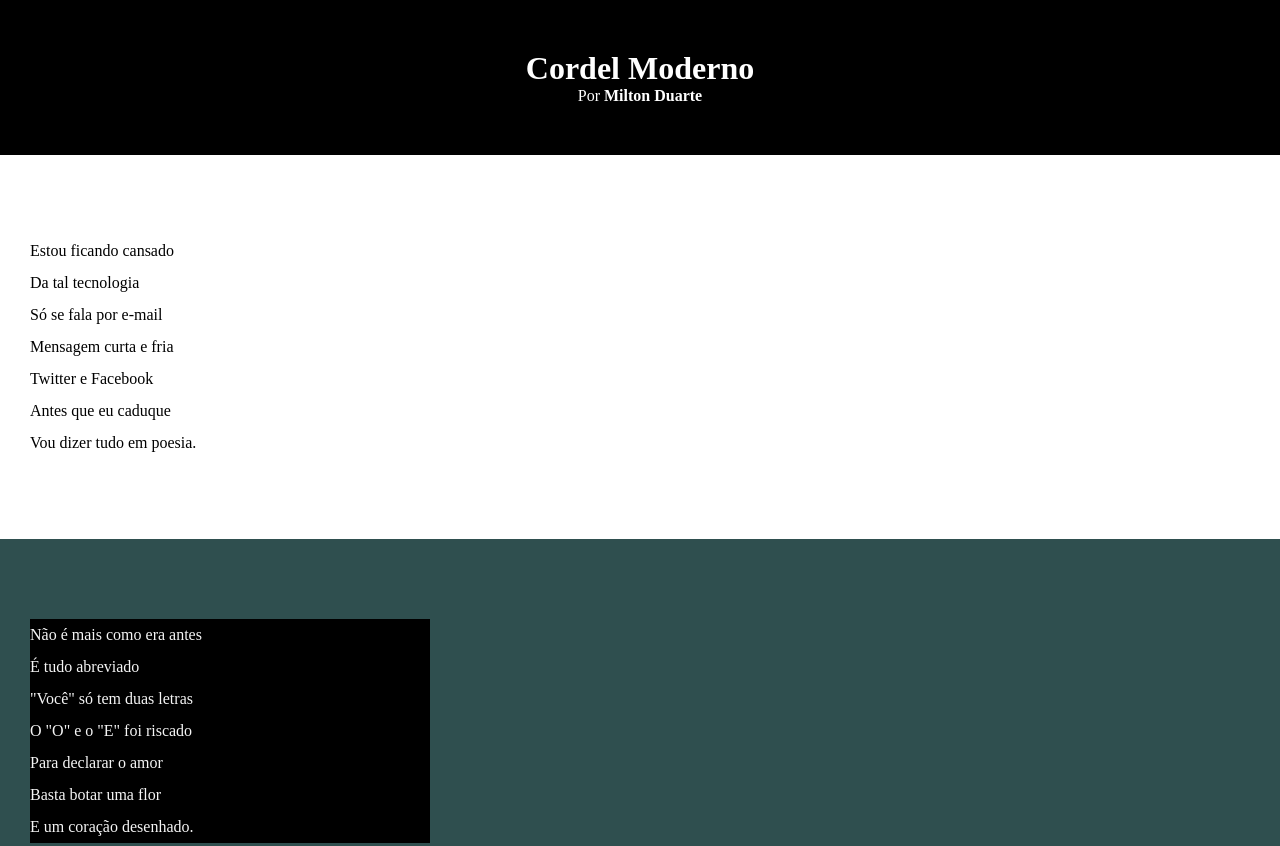
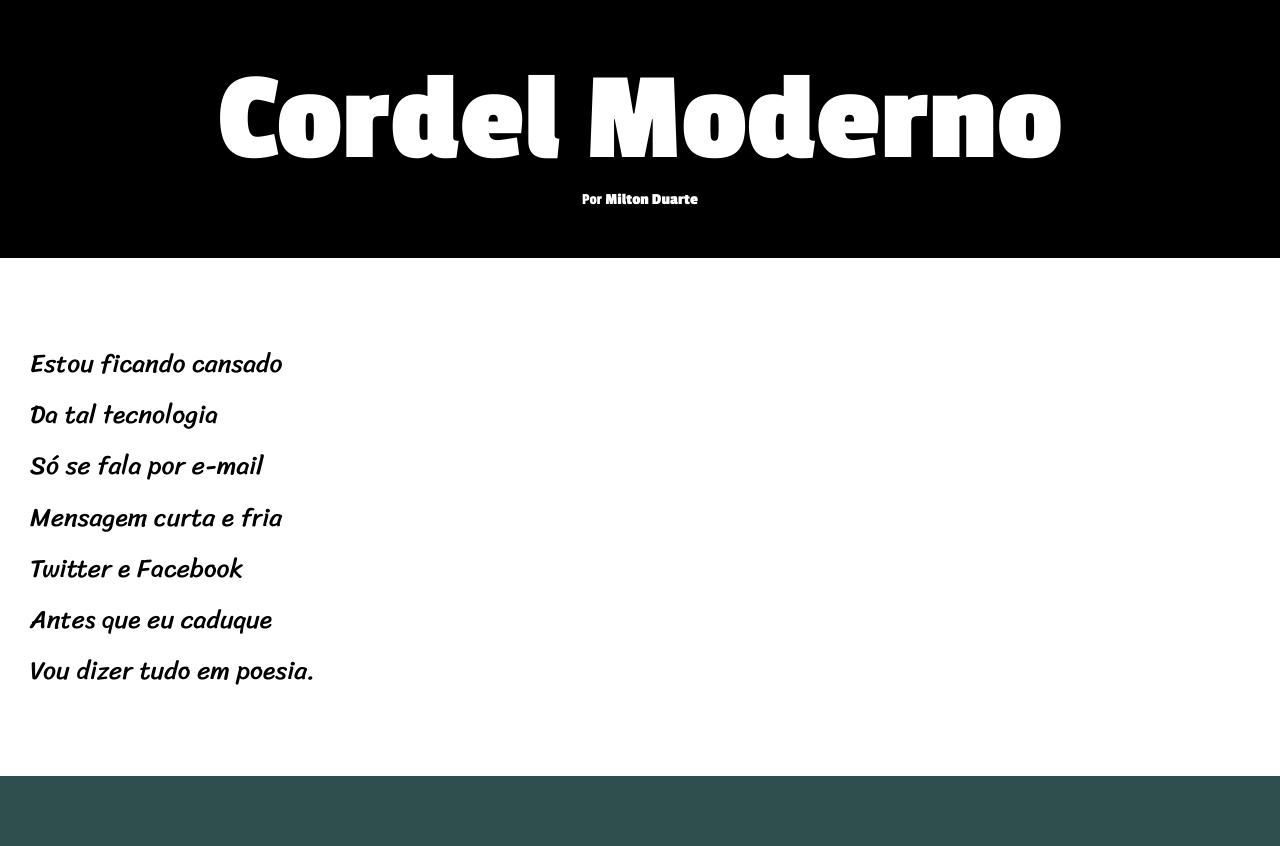
Before and after one commit to JhonSP13/html-css, a plain HTML site: page exercicios/desafio003/index.html in a window 1280 px wide. Shown: the top 846 px of the page. Drawn offline with Linux system fonts and the light colour scheme.

Commit message:
att de fontes

```diff
--- a/exercicios/desafio003/estilo/style.css
+++ b/exercicios/desafio003/estilo/style.css
@@ -1,24 +1,39 @@
 @charset "UTF-8";
+
+@import url('https://fonts.googleapis.com/css2?family=Passion+One:wght@400;700;900&display=swap');
+
+@import url('https://fonts.googleapis.com/css2?family=Sriracha&display=swap');
+
+:root {
+    --fonte1: Verdana, Geneva, Tahoma, sans-serif;
+    --fonte2: "Passion One", sans-serif;
+    --fonte3: "Sriracha", cursive;
+}
 
 * {
     margin: 0px;
     padding: 0px;
+    font-size: 1em;
 }
 
 html, body {
     min-height: 100vh;
     background-color: darkgray;
+    font-family: var(--fonte1);
 }
 
 header {
     background-color: black;
     color: white;
     text-align: center;
+    font-family: var(--fonte2);
 }
 
 header > h1 {
     padding-top: 50px;
     text-transform: var(small-caps);
+    font-family: var(--fonte2);
+    font-size: 10vw;
 }
 
 header > p {
@@ -40,6 +55,8 @@ section {
     padding-bottom: 10vh;
     line-height: 2em;
     padding-left: 30px;
+    font-family: var(--fonte3);
+    font-size: 2vw;
 }
 
 section.normal {
@@ -53,7 +70,8 @@ section.imagem {
 }
 
 section.imagem > p {
-    width: 400px;
+    display: inline-block;
+    padding: 5px;
     background-color: black;
 }
 
```
